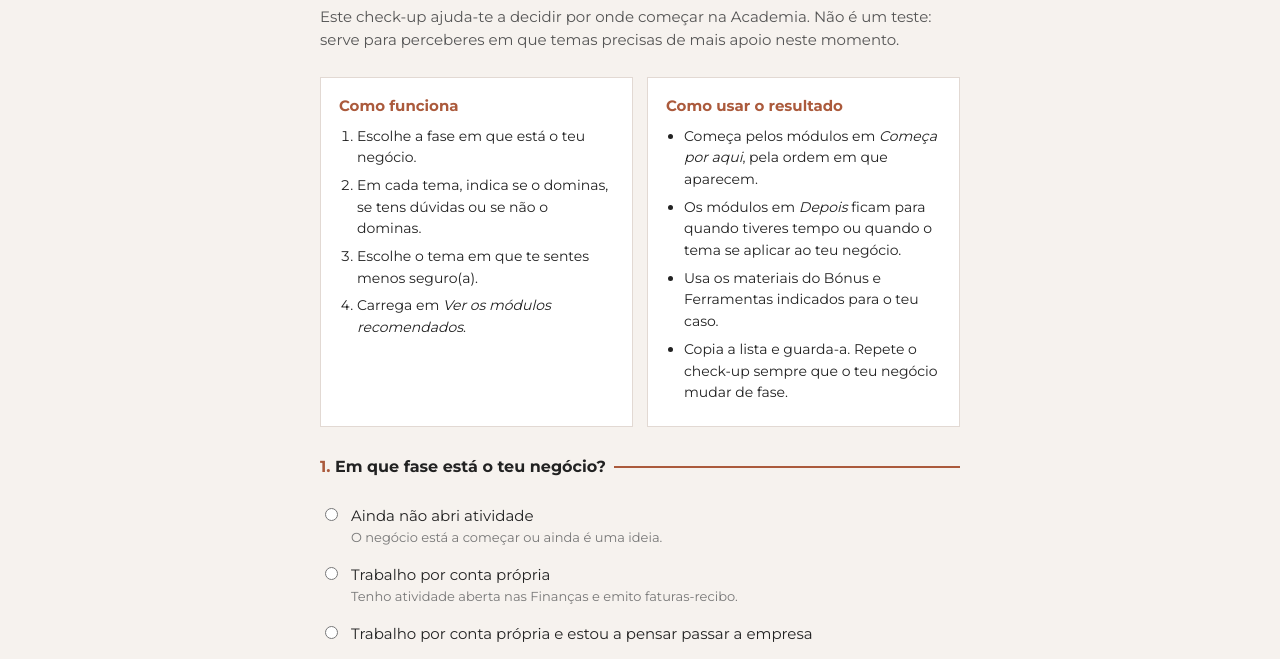
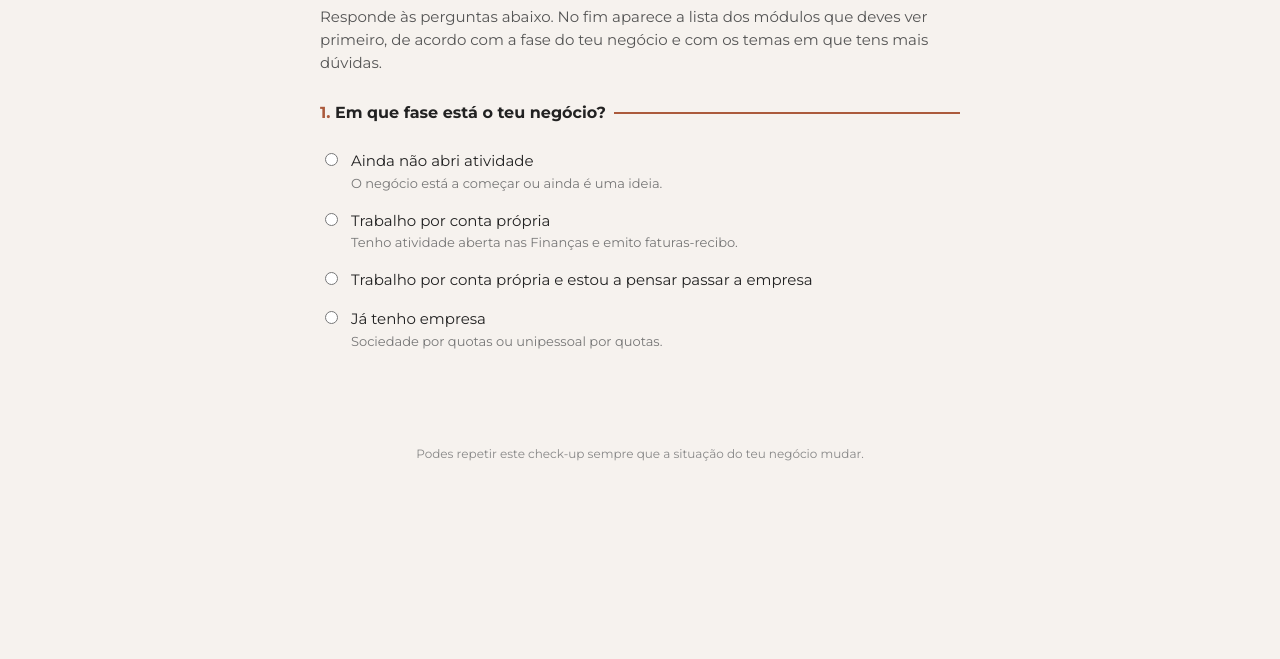
Before and after one commit to JessicaB7/checkup, a plain HTML site: page index.html in a window 1280 px wide. Shown: the part 126-785 px from the top of the page. Drawn offline with Linux system fonts and the light colour scheme.

Commit message:
Add files via upload

```diff
--- a/index.html
+++ b/index.html
@@ -83,28 +83,7 @@ footer{text-align:center;font-size:12px;color:#888;padding:0 20px 30px}
 <main>
 <div id="vForm" class="view">
 <h1>Check-up do negócio</h1>
-<p class="intro">Este check-up ajuda-te a decidir por onde começar na Academia. Não é um teste: serve para perceberes em que temas precisas de mais apoio neste momento.</p>
-<div class="how">
-  <div>
-    <h2>Como funciona</h2>
-    <ol>
-      <li>Escolhe a fase em que está o teu negócio.</li>
-      <li>Em cada tema, indica se o dominas, se tens dúvidas ou se não o dominas.</li>
-      <li>Escolhe o tema em que te sentes menos seguro(a).</li>
-      <li>Carrega em <em>Ver os módulos recomendados</em>.</li>
-    </ol>
-  </div>
-  <div>
-    <h2>Como usar o resultado</h2>
-    <ul>
-      <li>Começa pelos módulos em <em>Começa por aqui</em>, pela ordem em que aparecem.</li>
-      <li>Os módulos em <em>Depois</em> ficam para quando tiveres tempo ou quando o tema se aplicar ao teu negócio.</li>
-      <li>Usa os materiais do Bónus e Ferramentas indicados para o teu caso.</li>
-      <li>Copia a lista e guarda-a. Repete o check-up sempre que o teu negócio mudar de fase.</li>
-    </ul>
-  </div>
-</div>
-
+<p class="intro">Responde às perguntas abaixo. No fim aparece a lista dos módulos que deves ver primeiro, de acordo com a fase do teu negócio e com os temas em que tens mais dúvidas.</p>
 <form id="f">
 <fieldset>
   <legend><b>1.</b> Em que fase está o teu negócio?</legend>
```
